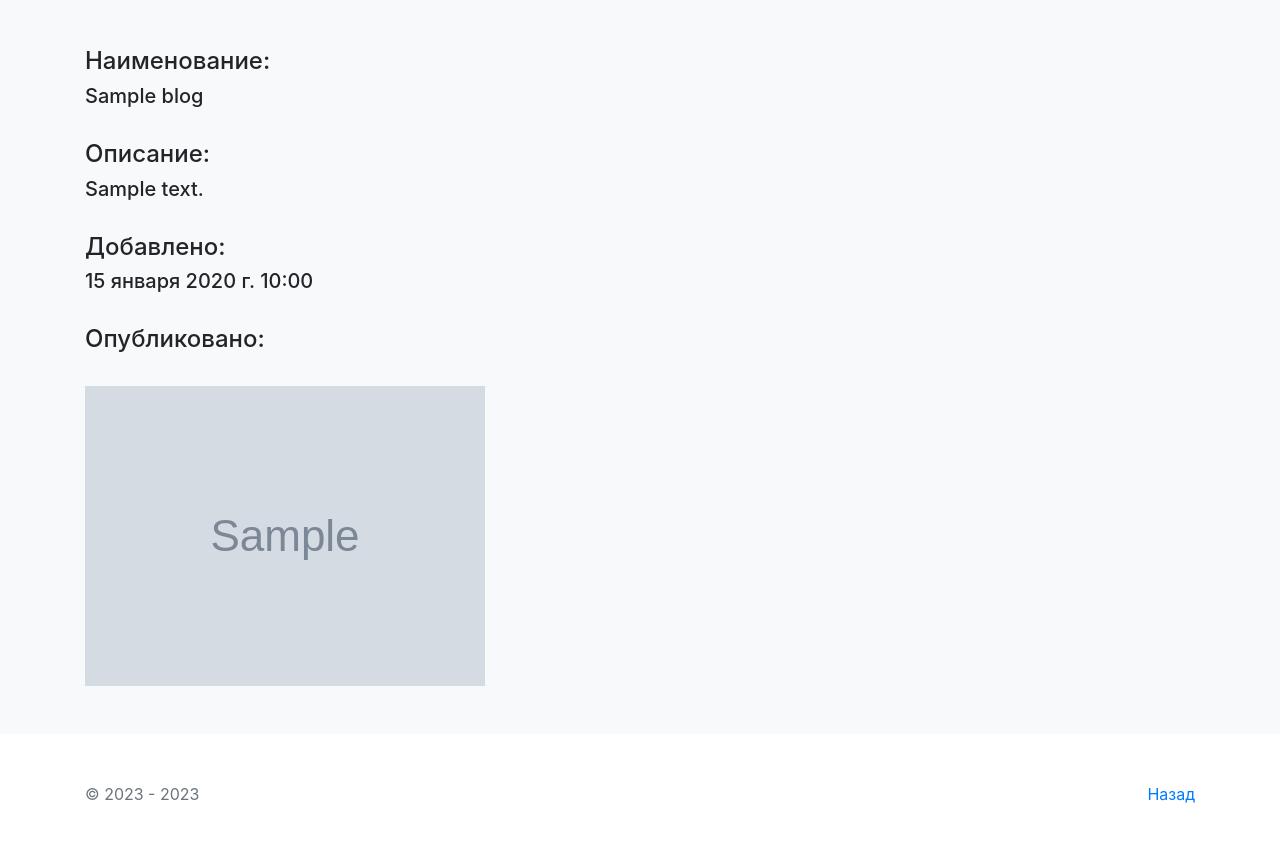
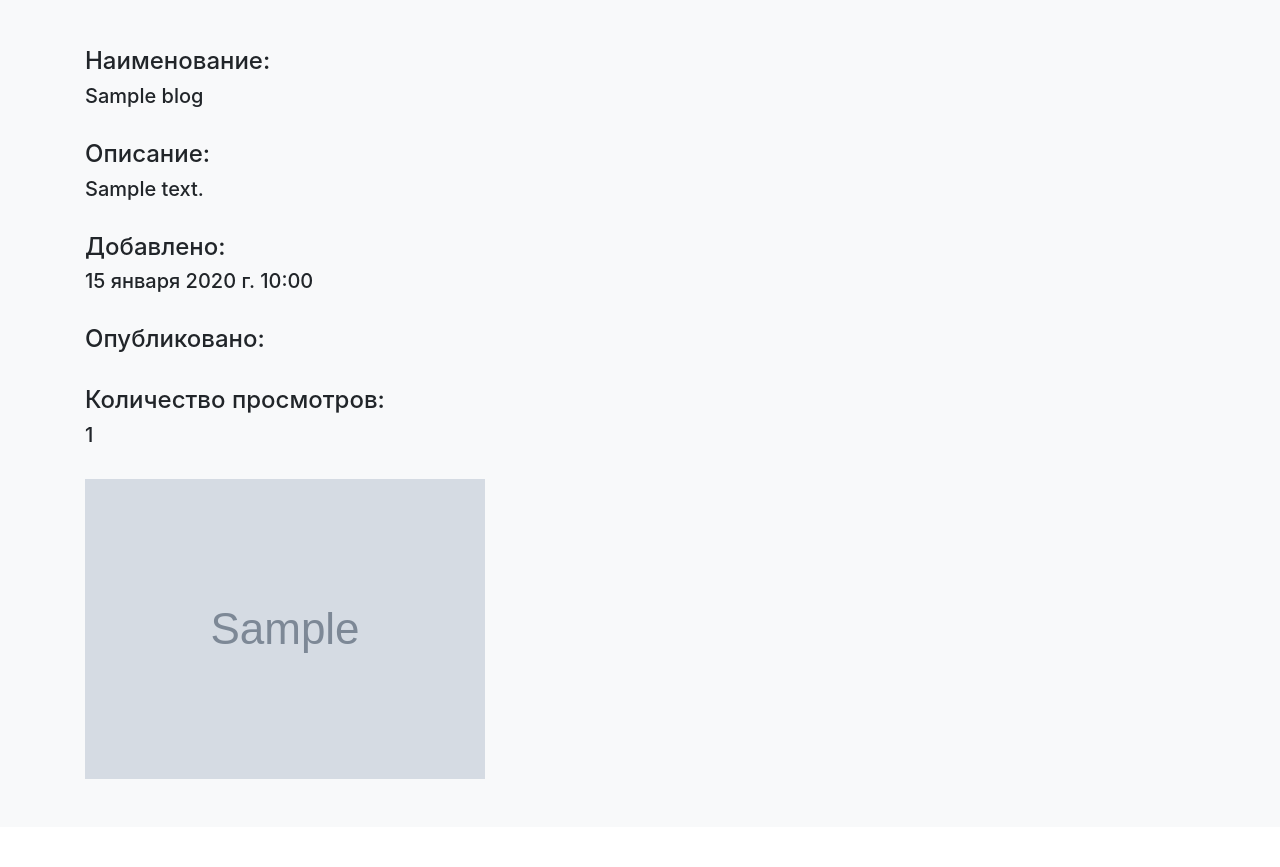
Before and after one commit to meses/homework_19.2_Django, a Django app: template catalog/templates/catalog/blog_detail.html in a window 1280 px wide. Shown: the part 465-1332 px from the top of the page. Before the commit the page ends 1268 px from the top, so only its background shows below. Run offline with Django 4.2, Linux system fonts and the light colour scheme; the template is opened without the code that fills it: most values are stand-ins (such as "Sample title", 1, 10 or a date in 2020); grey boxes marked "Sample" are stand-in pictures; data that the repository does not hold is empty; some libraries are stand-ins or nearby versions.

Commit message:
21.1 Добавление счётчика просмотров

```diff
--- a/catalog/templates/catalog/blog_detail.html
+++ b/catalog/templates/catalog/blog_detail.html
@@ -6,12 +6,11 @@
         <br>
         <h4>Описание:</h4><h5>{{ blog.content }}</h5>
         <br>
-
         <h4>Добавлено:</h4><h5>{{ blog.created_at }}</h5>
-
         <br>
         <h4>Опубликовано:</h4><h5>{{ blog.is_published }}</h5>
-
+        <br>
+        <h4>Количество просмотров:</h4><h5>{{ blog.views_count }}</h5>
         <br>
         {% if blog.image %}
             <img src="{{ blog.image|mediapath }}" alt="img">
```
